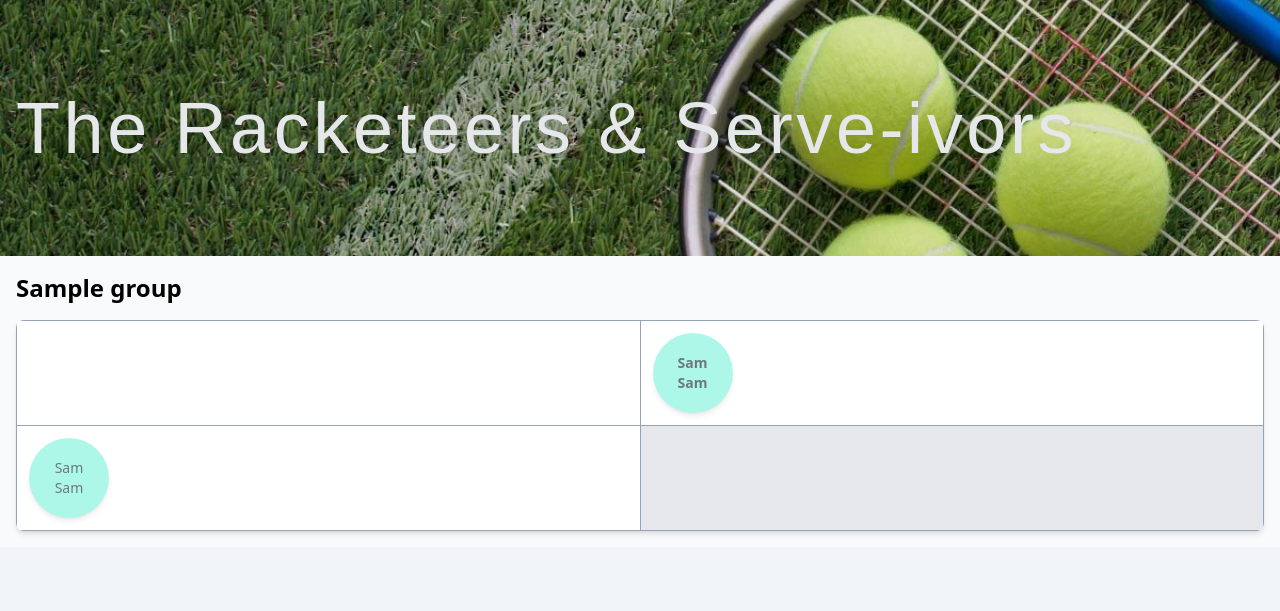
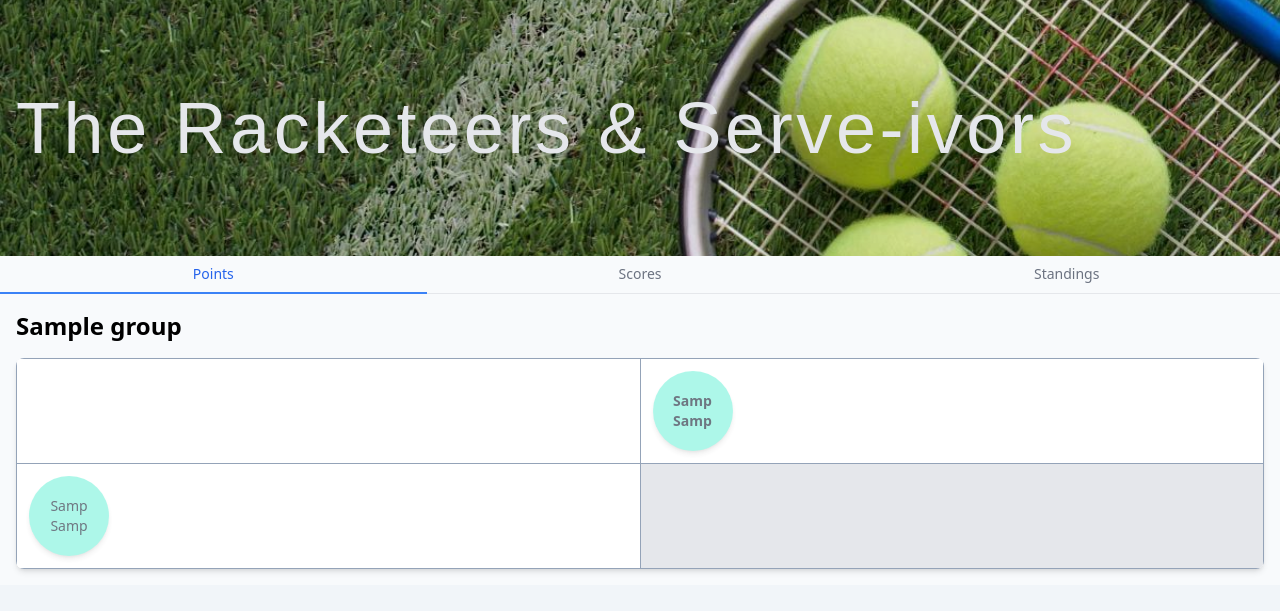
Before and after one commit to keithbloom/tennis-doubles, a Django app: page / in a window 1280 px wide. Shown: the top 611 px of the page. Run offline with Django 5.2, Linux system fonts and the light colour scheme; tables that the repository leaves empty hold one stand-in row (values such as "Sample post"); some web fonts are replaced.

Commit message:
adds tabs

```diff
--- a/tournament/static/css/output.css
+++ b/tournament/static/css/output.css
@@ -621,6 +621,10 @@ video {
   margin-right: auto;
 }
 
+.-mb-px {
+  margin-bottom: -1px;
+}
+
 .mb-4 {
   margin-bottom: 1rem;
 }
@@ -697,9 +705,36 @@ video {
   border-width: 1px;
 }
 
+.border-b {
+  border-bottom-width: 1px;
+}
+
+.border-b-2 {
+  border-bottom-width: 2px;
+}
+
+.border-blue-500 {
+  --tw-border-opacity: 1;
+  border-color: rgb(59 130 246 / var(--tw-border-opacity));
+}
+
+.border-gray-200 {
+  --tw-border-opacity: 1;
+  border-color: rgb(229 231 235 / var(--tw-border-opacity));
+}
+
+.border-gray-300 {
+  --tw-border-opacity: 1;
+  border-color: rgb(209 213 219 / var(--tw-border-opacity));
+}
+
 .border-slate-400 {
   --tw-border-opacity: 1;
   border-color: rgb(148 163 184 / var(--tw-border-opacity));
+}
+
+.border-transparent {
+  border-color: transparent;
 }
 
 .bg-black {
@@ -838,13 +848,19 @@ video {
   padding: 1rem;
 }
 
+.px-1 {
+  padding-left: 0.25rem;
+  padding-right: 0.25rem;
+}
+
 .px-4 {
   padding-left: 1rem;
   padding-right: 1rem;
 }
 
-.text-left {
-  text-align: left;
+.py-2 {
+  padding-top: 0.5rem;
+  padding-bottom: 0.5rem;
 }
 
 .text-center {
@@ -863,6 +879,11 @@ video {
 .text-3xl {
   font-size: 1.875rem;
   line-height: 2.25rem;
+}
+
+.text-sm {
+  font-size: 0.875rem;
+  line-height: 1.25rem;
 }
 
 .text-xs {
@@ -886,9 +907,19 @@ video {
   letter-spacing: 0.05em;
 }
 
+.text-blue-600 {
+  --tw-text-opacity: 1;
+  color: rgb(37 99 235 / var(--tw-text-opacity));
+}
+
 .text-gray-200 {
   --tw-text-opacity: 1;
   color: rgb(229 231 235 / var(--tw-text-opacity));
+}
+
+.text-gray-500 {
+  --tw-text-opacity: 1;
+  color: rgb(107 114 128 / var(--tw-text-opacity));
 }
 
 .text-gray-600 {
--- a/tournament/templates/components/team_name.html
+++ b/tournament/templates/components/team_name.html
@@ -1,4 +1,4 @@
 <div class="bg-custom-badge-{{ index }} w-16 h-16 sm:w-20 sm:h-20 md:w-20 md:h-20 rounded-full shadow-md flex flex-col items-center justify-center opacity-80">
-    <p class="text-gray-600 text-xs sm:text-sm">{{ player1.first_name | slice:3 }}</p>
-    <p class="text-gray-600 text-xs sm:text-sm">{{ player2.first_name | slice:3 }}</p>
+    <p class="text-gray-600 text-xs sm:text-sm">{{ player1.first_name | slice:4 }}</p>
+    <p class="text-gray-600 text-xs sm:text-sm">{{ player2.first_name | slice:4 }}</p>
 </div>
--- a/tournament/templates/tournament/grid.html
+++ b/tournament/templates/tournament/grid.html
@@ -1,16 +1,47 @@
 {% extends "base.html" %}
 {% load static %}
 {% load custom_tags %}
+{% block extra_css%}
+<style>
+    .tab-content {
+        display: none;
+    }
+
+    .tab-content:target {
+        display: block;
+    }
+
+    .tab-link.active {
+        border-bottom: 2px solid #3b82f6;
+        color: #2563eb;
+    }
+</style>
+{% endblock %}
 {% block content %}
 <div class="bg-slate-50 container mx-auto">
-    <header class="relative h-32 sm:h-48 md:h-64 w-full bg-cover bg-center" style="background-image: url({% static 'img/tennis-background.jpg' %});">
+    <header class="relative h-32 sm:h-48 md:h-64 w-full bg-cover bg-center"
+        style="background-image: url({% static 'img/tennis-background.jpg' %});">
         <div class="absolute inset-0 bg-black opacity-10"></div>
         <div class="relative z-10 flex h-full items-center justify-start px-4">
-            <h1 class="font-monofett text-3xl sm:text-3xl md:text-4xl lg:text-7xl text-gray-200 tracking-wider font-thin">
+            <h1
+                class="font-monofett text-3xl sm:text-3xl md:text-4xl lg:text-7xl text-gray-200 tracking-wider font-thin">
                 The Racketeers & Serve-ivors
             </h1>
         </div>
     </header>
+
+    <div class="border-b border-gray-200">
+        <nav class="-mb-px flex" aria-label="Tabs">
+            {% for tab in tabs %}
+            <a href="#{{ tab|lower }}"
+                class="tab-link w-full py-2 px-1 text-center border-b-2 font-medium text-sm {% if forloop.first %}active{% endif %} {% if not forloop.first %}border-transparent text-gray-500 hover:text-gray-700 hover:border-gray-300{% endif %}"
+                onclick="setActiveTab(this)">
+                {{ tab }}
+            </a>
+            {% endfor %}
+        </nav>
+    </div>
+
     {% for data in group_data %}
     <div class="mb-8 p-4">
         <h2 class="text-2xl font-bold mb-4">{{ data.group.name }}</h2>
@@ -18,10 +49,11 @@
             <table class="w-full border-collapse border border-slate-400">
                 <thead>
                     <tr>
-                        <th class="sticky left-0 z-10 p-3 bg-white text-left border border-slate-400"></th>
+                        <th class="sticky left-0 z-10 p-3 bg-white border border-slate-400"></th>
                         {% for team in data.teams %}
                         {% with index=forloop.counter0 %}
-                        <th class="p-3 text-centre border border-slate-400">{% team_name team index %}</th>
+                        <th class="p-3 justify-center border text-center border-slate-400">{% team_name team index %}
+                        </th>
                         {% endwith %}
                         {% endfor %}
                     </tr>
@@ -31,7 +63,8 @@
                     {% with index=forloop.counter0 name=row|first %}
                     {% with results=row|slice:"1:" %}
                     <tr>
-                        <td class="sticky left-0 z-10 p-3 bg-white font-medium border border-slate-400">{% team_name team=name index=index %}</td>
+                        <td class="sticky left-0 z-10 p-3 bg-white font-medium border border-slate-400">
+                            {% team_name team=name index=index %}</td>
                         {% for cell in results%}
                         <td class="p-3 text-center border border-slate-400 {% if cell == None %}bg-gray-200{% endif %}">
                             {% if cell != None %}{{ cell }}{% endif %}
--- a/tournament/views.py
+++ b/tournament/views.py
@@ -40,5 +40,5 @@ def tournament_grid(request):
 
     logger.info(f"Match group data: {group_data}")
 
-    context = {"group_data": group_data}
+    context = {"group_data": group_data, "tabs": ['Points', 'Scores', 'Standings']}
     return render(request, "tournament/grid.html", context)
```
Also changed, not shown: other parts of tournament/static/css/output.css (+19 -46 lines).
